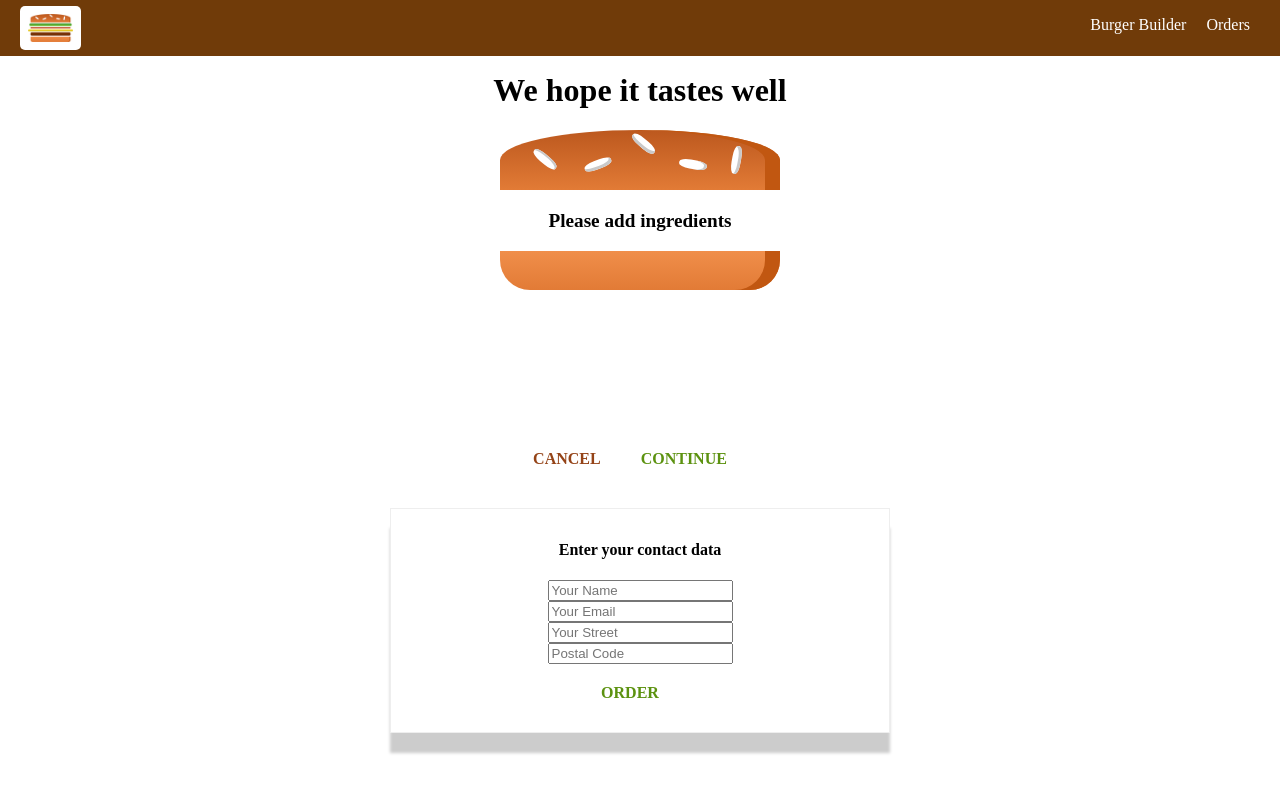
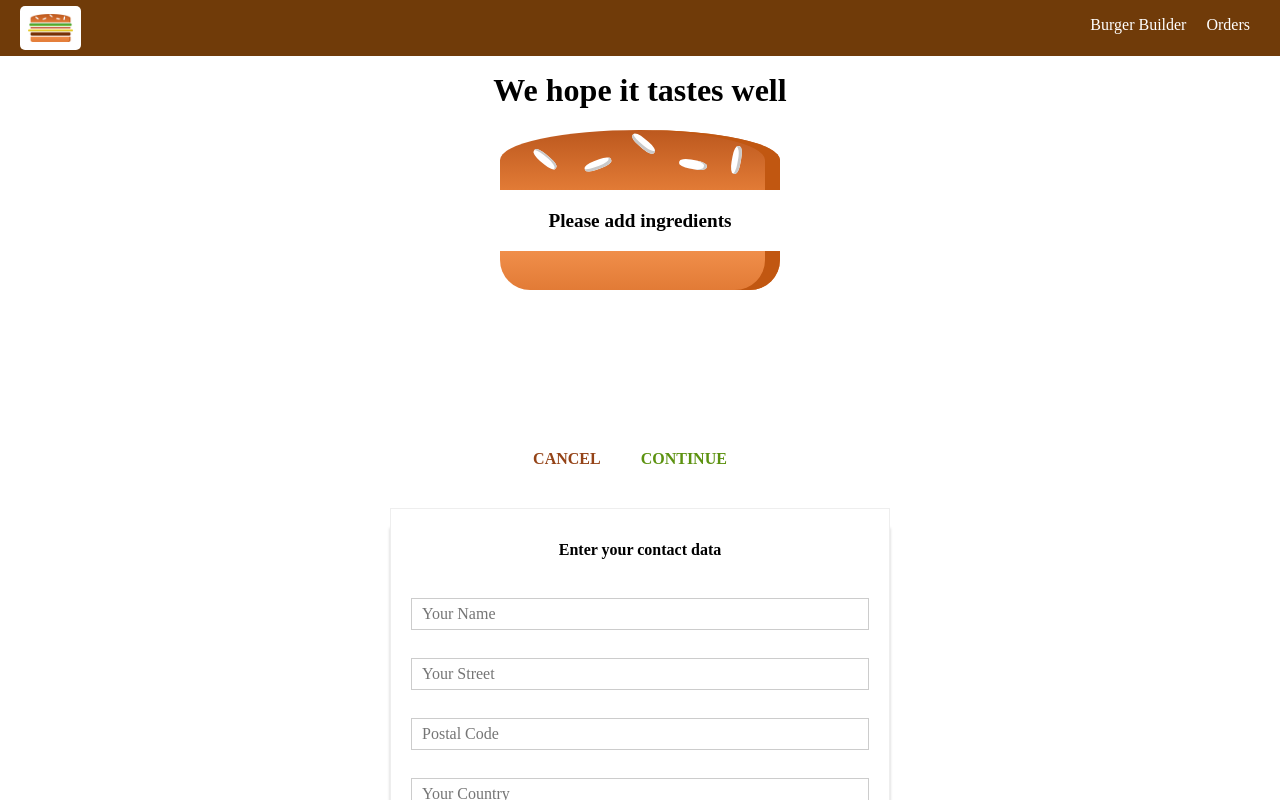
Before and after one commit to lundb1tr/burger-builder, a React (Create React App) app: page /checkout in a window 1280 px wide. Both pictures are taken after a click on the button "CONTINUE". Shown: the top 800 px of the page. Built offline with nearby package versions, Linux system fonts and the light colour scheme; a web font is replaced by a local one.

Commit message:
successfully handling orderData, state, and form entries for pushing to our firebase database

```diff
--- /dev/null
+++ b/src/components/UI/Input/Input.css
@@ -0,0 +1,27 @@
+.FormInput {
+  width: 100%;
+  padding: 10px;
+  box-sizing: border-box;
+}
+
+.FormLabel {
+  font-weight: bold;
+  display: block;
+  margin-bottom: 8px;
+}
+
+.FormInputElement {
+  outline: none;
+  border: 1px solid #ccc;
+  background-color: #fff;
+  font: inherit;
+  padding: 6px 10px;
+  display: block;
+  box-sizing: border-box;
+  width: 100%;
+}
+
+.FormInputElement:focus {
+  outline: none;
+  background-color: #ccc;
+}
--- /dev/null
+++ b/src/components/UI/Input/Input.js
@@ -0,0 +1,50 @@
+import React from 'react';
+import './Input.css';
+
+const Input = props => {
+  const { elementType, elementConfig, value, changed } = props;
+  let inputElement = null;
+  switch (elementType) {
+    case 'input':
+      inputElement = (
+        <input
+          className="FormInputElement"
+          {...elementConfig}
+          value={value}
+          onChange={changed}
+        />
+      );
+      break;
+    case 'textArea':
+      inputElement = <textarea {...elementConfig} onChange={changed} />;
+      break;
+    case 'select':
+      inputElement = (
+        <select className="FormInputElement" value={value} onChange={changed}>
+          {elementConfig.options.map(option => (
+            <option key={option.value} value={option.value}>
+              {option.displayValue}
+            </option>
+          ))}
+        </select>
+      );
+      break;
+    default:
+      inputElement = (
+        <input
+          className="FormInputElement"
+          {...elementConfig}
+          value={value}
+          onChange={changed}
+        />
+      );
+  }
+  return (
+    <div className="FormInput">
+      <label className="FormLabel" />
+      {inputElement}
+    </div>
+  );
+};
+
+export default Input;
--- a/src/containers/Checkout/ContactData/ContactData.css
+++ b/src/containers/Checkout/ContactData/ContactData.css
@@ -6,10 +6,6 @@
   border: 1px solid #eee;
   padding: 10px;
   box-sizing: border-box;
-}
-
-.Input {
-  display: block;
 }
 
 @media (min-width: 600px) {
--- a/src/containers/Checkout/ContactData/ContactData.js
+++ b/src/containers/Checkout/ContactData/ContactData.js
@@ -3,17 +3,63 @@ import Button from '../../../components/UI/Button/Button';
 import Spinner from '../../../components/UI/Spinner/Spinner';
 import axios from '../../../axios-orders';
 import './ContactData.css';
+import Input from '../../../components/UI/Input/Input';
 
 class ContactData extends Component {
   state = {
-    name: '',
-    email: '',
-    address: {
-      street: '',
-      postalCode: '',
+    orderForm: {
+      name: {
+        elementType: 'input',
+        elementConfig: {
+          type: 'text',
+          placeholder: 'Your Name',
+        },
+        value: '',
+      },
+      street: {
+        elementType: 'input',
+        elementConfig: {
+          type: 'text',
+          placeholder: 'Your Street',
+        },
+        value: '',
+      },
+      zipCode: {
+        elementType: 'input',
+        elementConfig: {
+          type: 'text',
+          placeholder: 'Postal Code',
+        },
+        value: '',
+      },
+      country: {
+        elementType: 'input',
+        elementConfig: {
+          type: 'text',
+          placeholder: 'Your Country',
+        },
+        value: '',
+      },
+      email: {
+        elementType: 'input',
+        elementConfig: {
+          type: 'text',
+          placeholder: 'Your Email',
+        },
+        value: '',
+      },
+      deliveryMethod: {
+        elementType: 'select',
+        elementConfig: {
+          options: [
+            { value: 'fastest', displayValue: 'Fastest' },
+            { value: 'cheapest', displayValue: 'Cheapest' },
+          ],
+        },
+        value: 'fastest',
+      },
     },
     loading: false,
-    error: false,
   };
 
   orderHandler = async event => {
@@ -22,19 +68,14 @@ class ContactData extends Component {
     /* Tell our component we are loading */
     this.setState({ loading: true });
     /* Create our order from props and component state */
+    const formData = {};
+    for (const formElement in this.state.orderForm) {
+      formData[formElement] = this.state.orderForm[formElement].value;
+    }
     const order = {
       ingredients: this.props.ingredients,
       price: this.props.totalPrice,
-      customer: {
-        name: this.state.name,
-        address: {
-          street: this.state.address.street,
-          zipCode: this.state.address.postalCode,
-          country: 'United States of America',
-        },
-        email: this.state.email,
-      },
-      deliveryMethod: 'fastest',
+      orderData: formData,
     };
     /* Post the order to firebase */
     try {
@@ -43,43 +84,44 @@ class ContactData extends Component {
       /* If we have a successful post then navigate back to the root page */
       this.props.history.push('/');
     } catch (e) {
-      this.setState({ error: true, loading: false });
+      this.setState({ loading: false });
     }
   };
 
+  inputChangedHandler = ({ target }, inputIdentifier) => {
+    console.log(target.value, inputIdentifier);
+    const updatedOrderForm = {
+      ...this.state.orderForm,
+    };
+    const updatedFormElement = { ...updatedOrderForm[inputIdentifier] };
+    updatedFormElement.value = target.value;
+    updatedOrderForm[inputIdentifier] = updatedFormElement;
+    this.setState({ orderForm: updatedOrderForm });
+  };
+
   render() {
+    const formElementsArray = [];
+    for (const key in this.state.orderForm) {
+      formElementsArray.push({
+        id: key,
+        config: this.state.orderForm[key],
+      });
+    }
     /* If we're currently posting show the spinner icon, otherwise show the form */
     const form = this.state.loading ? (
       <Spinner />
     ) : (
-      <form className="Form">
-        <input
-          className="Input"
-          type="text"
-          name="name"
-          placeholder="Your Name"
-        />
-        <input
-          className="Input"
-          type="text"
-          name="email"
-          placeholder="Your Email"
-        />
-        <input
-          className="Input"
-          type="text"
-          name="street"
-          placeholder="Your Street"
-        />
-        <input
-          className="Input"
-          type="text"
-          name="postal"
-          placeholder="Postal Code"
-        />
-        <Button btnType="Success" clicked={this.orderHandler}>
-          ORDER
-        </Button>
+      <form onSubmit={this.orderHandler} className="Form">
+        {formElementsArray.map(({ config, id }) => (
+          <Input
+            key={id}
+            elementType={config.elementType}
+            elementConfig={config.elementConfig}
+            value={config.elementConfig.value}
+            changed={event => this.inputChangedHandler(event, id)}
+          />
+        ))}
+        <Button btnType="Success">ORDER</Button>
       </form>
     );
     return (
```
